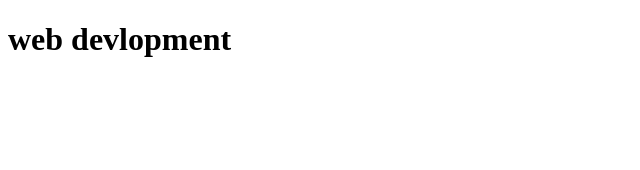
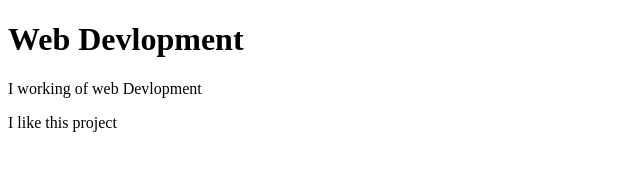
Before and after one commit to Sabiha-Akter/My-First-website, a plain HTML site: page index.html in a window 1280 px wide. Shown: the whole page, without its empty margins (0-640 px from the left). Drawn offline with Linux system fonts and the light colour scheme.

Commit message:
Add files via upload

```diff
--- a/index.html
+++ b/index.html
@@ -4,10 +4,12 @@
     <meta charset="UTF-8">
     <meta http-equiv="X-UA-Compatible" content="IE=edge">
     <meta name="viewport" content="width=device-width, initial-scale=1.0">
-    <title>first web design</title>
+    <title>Web Design</title>
 </head>
 <body>
-    <h1>web devlopment</h1>
+    <h1>Web Devlopment</h1>
+    <p>I working of web Devlopment</p>
+    <p>I like this project</p>
 
 </body>
 </html>
```
